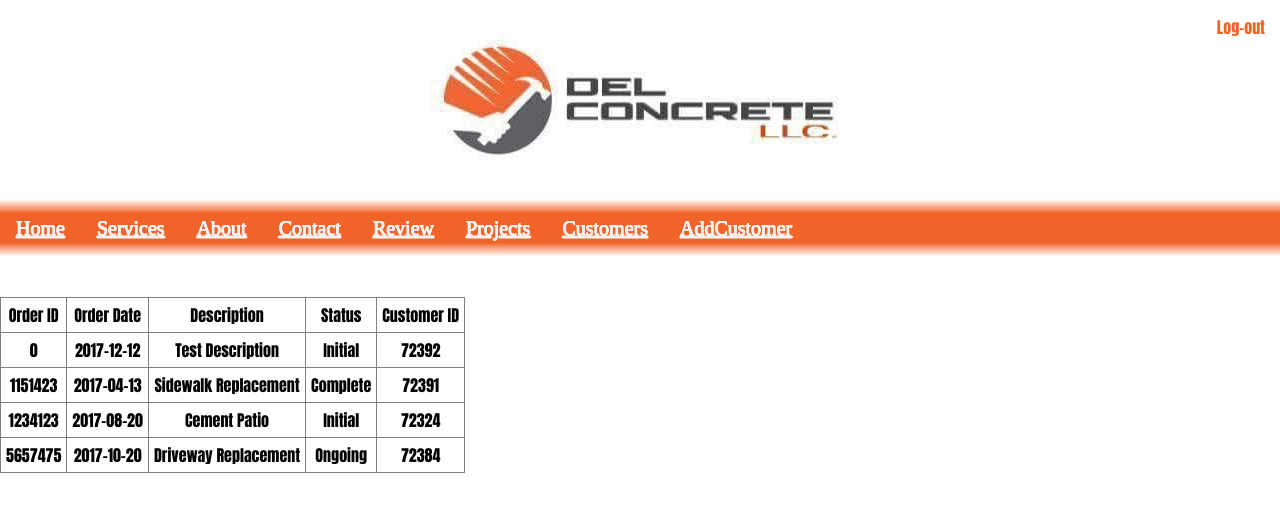
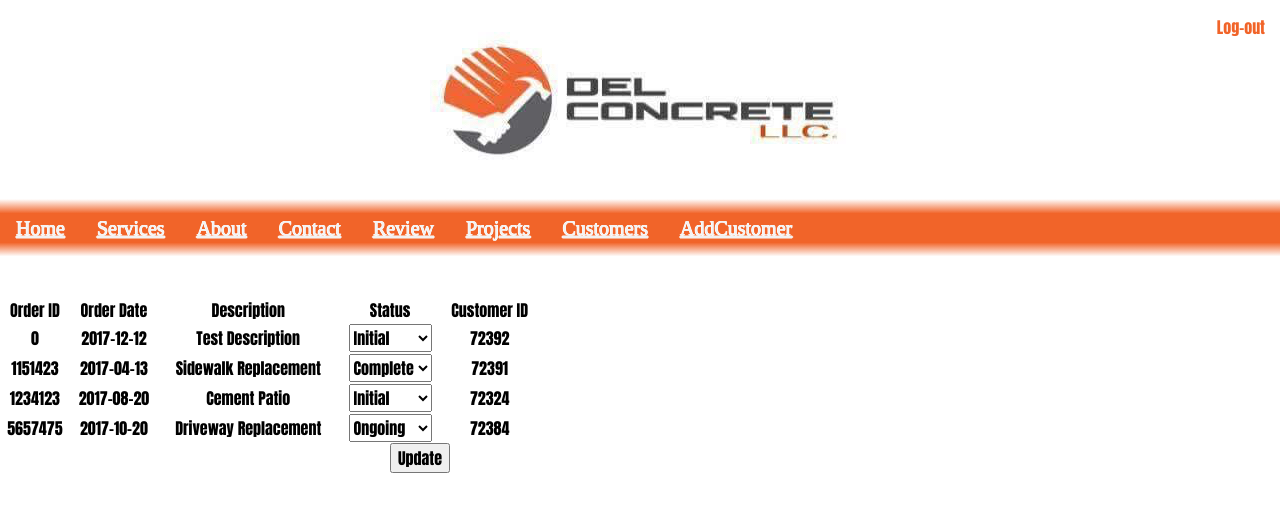
Before and after one commit to AK-Ultra/project3308, a Flask app: page /projects/ in a window 1280 px wide. Shown: the top 512 px of the page. Run offline with Flask 2, Linux system fonts and the light colour scheme; a user stored in the database is signed in; some libraries are stand-ins or nearby versions.

Commit message:
Updated app.py and project.html

```diff
--- a/app.py
+++ b/app.py
@@ -63,9 +63,28 @@ def login_required(f):
 
 #---------Password Protected pages------------
 #To password protect add the @login_required decorator under the @app.route()
-@app.route("/projects/")
+# Projects
+@app.route("/projects/", methods=["GET","POST"])
 @login_required
 def projects():
+  try:
+    #They have submitted a login
+    if request.method == "POST":
+
+      ## Update table data
+      with conn.cursor() as cursor:
+        cursor.execute('SELECT * FROM orders;')
+        newData = cursor.fetchall()
+
+      print 'yo!'
+      table = request.form['projectTable']
+      print table
+      # attempted_password = request.form['password']
+    return render_template('admin/project.html',data=newData)
+  # return redirect(url_for('projects'))
+
+  except Exception as e:
+  #flash(e)
     return render_template('admin/project.html',data=projectData)
 
 @app.route("/customers/", methods=['POST','GET'])
--- a/templates/admin/project.html
+++ b/templates/admin/project.html
@@ -3,7 +3,8 @@
 {% block content %}
 
 <p>
-    <table border="1" cellpadding="5" cellspacing="5" id="projectTable">
+    <table border="1" cellpadding="15" cellspacing="5" name="projectTable">
+    <font size="10" face="Courier New" ><table width="42%">
         <tr>
             <td style="color:black" > Order ID</td>
             <td style="color:black" > Order Date</td>
@@ -13,12 +14,42 @@
         </tr>
         {% for row in data %}
         <tr>
-            {% for element in row%}
-                <td style="color:black">{{ element }}</td>
+            {% for i in range(0,5) %}
+                {%if i == 3 and 'Initial' in row[i]%}
+                    <td > <form method="post"> <select name="status">
+                        <option value="initail" selected>Initial</option>
+                        <option value="ongoing">Ongoing</option>
+                        <option value="complete">Complete</option>
+                    </select></form></td>
+
+                {%elif i == 3 and 'Ongoing' in row[i]%}
+                    <td > <form method="post"> <select name="status">
+                        <option value="initial">Initial</option>
+                        <option value="ongoing" selected>Ongoing</option>
+                        <option value="complete">Complete</option>
+                    </select></form></td>
+
+                {%elif i == 3 and 'Complete' in row[i]%}
+                    <td > <form method="post"> <select name="status">
+                        <option value="initial">Initial</option>
+                        <option value="ongoing">Ongoing</option>
+                        <option value="complete" selected>Complete</option>
+                    </select></form></td>
+
+                {%else%}
+                <td style="color:black">{{ row[i] }}</td>
+
+                {%endif%}
             {%endfor%}
         </tr>
         {%endfor%}
-    </table>
+    </table></font>
+
+    <form action = "" method = "post">
+        <input style="margin-right: 440px" type="submit" name="updateButton" value="Update" onclick="updateTables()"/>
+        <!-- <button type="button" id="updateButton" onclick="updateTables()" style="margin-right: 440px;">Update</button> -->
+    </form>
+
 </p>
 
 <style>
@@ -80,6 +111,41 @@ body {margin:0;}
         }
         }
   </style>
+
+<script>
+function updateTables() {
+  var input, filter, table, tr, td, i;
+  /*input = document.getElementById("customerLname_table_search");*/
+  filter = input.value.toUpperCase();
+  table = document.getElementById("projectTable");
+  tr = table.getElementsByTagName("tr");
+
+  for (i = 0; i < tr.length; i++) {
+    td = tr[i].getElementsByTagName("td")[2];
+
+    if (td) {
+      if (td.innerHTML.toUpperCase().indexOf(filter) > -1) {
+        tr[i].style.display = "";
+      } else {
+        tr[i].style.display = "none";
+      }
+
+  }
+
+  /*for (i = 0; i < tr.length; i++) {
+    td = tr[i].getElementsByTagName("td")[2];
+    if (td) {
+      if (td.innerHTML.toUpperCase().indexOf(filter) > -1) {
+        tr[i].style.display = "";
+      } else {
+        tr[i].style.display = "none";
+      }
+    }
+  }*/
+}
+</script>
+
+
 </body></html>
 
 {% endblock %}
```
